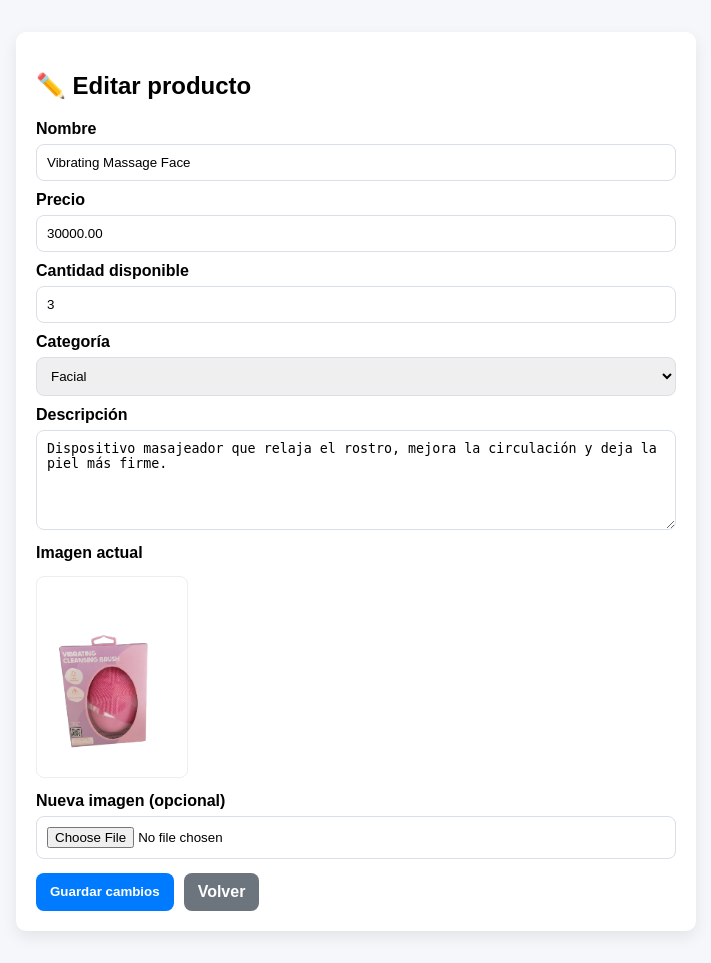
After one commit to juanestradaone/tienda-belleza, a PHP site: page /tienda-belleza/admin/editar_producto.php?id=40 in a window 1280 px wide. The commit adds this page. Shown: the whole page, without its empty margins (16-727 px from the left). Run offline with PHP 8.4, Linux system fonts and the light colour scheme; a user stored in the database is signed in; data comes from the database, SQL or seed files in the repository.

Commit message:
Agregar edición y eliminación de productos para admin

```diff
--- /dev/null
+++ b/admin/actualizar_producto.php
@@ -0,0 +1,2 @@
+<?php
+require __DIR__ . '/../app/Controllers/admin/actualizar_producto.php';
--- /dev/null
+++ b/admin/editar_producto.php
@@ -0,0 +1,2 @@
+<?php
+require __DIR__ . '/../app/Views/admin/editar_producto.php';
--- /dev/null
+++ b/admin/eliminar_producto.php
@@ -0,0 +1,2 @@
+<?php
+require __DIR__ . '/../app/Controllers/admin/eliminar_producto.php';
--- /dev/null
+++ b/app/Views/admin/editar_producto.php
@@ -0,0 +1,89 @@
+<?php
+session_start();
+if (!isset($_SESSION['usuario']) || (($_SESSION['rol'] ?? '') !== 'admin')) {
+    header('Location: ../index.php');
+    exit;
+}
+
+require __DIR__ . '/../../Config/conexion.php';
+
+$id = isset($_GET['id']) ? (int) $_GET['id'] : 0;
+if ($id <= 0) {
+    die('ID de producto inválido.');
+}
+
+$stmt = $conn->prepare('SELECT * FROM productos WHERE id_producto = ? LIMIT 1');
+$stmt->bind_param('i', $id);
+$stmt->execute();
+$result = $stmt->get_result();
+$producto = $result->fetch_assoc();
+
+if (!$producto) {
+    die('Producto no encontrado.');
+}
+?>
+<!DOCTYPE html>
+<html lang="es">
+<head>
+    <meta charset="UTF-8">
+    <meta name="viewport" content="width=device-width, initial-scale=1.0">
+    <title>Editar producto</title>
+    <style>
+        body { font-family: Arial, sans-serif; background:#f5f7fa; padding: 24px; }
+        .card { max-width: 640px; background:#fff; padding:20px; border-radius:10px; box-shadow:0 6px 16px rgba(0,0,0,.08); }
+        label { display:block; margin: 10px 0 6px; font-weight:600; }
+        input, select, textarea { width:100%; padding:10px; border:1px solid #d9dfe8; border-radius:8px; box-sizing:border-box; }
+        textarea { min-height: 100px; }
+        .actions { margin-top:14px; display:flex; gap:10px; }
+        button, a.btn { border:none; border-radius:8px; padding:10px 14px; cursor:pointer; text-decoration:none; font-weight:600; }
+        button { background:#007bff; color:#fff; }
+        .btn { background:#6c757d; color:#fff; }
+        img { max-width: 150px; border-radius:8px; margin-top:8px; background:#fff; border:1px solid #eee; }
+    </style>
+</head>
+<body>
+<div class="card">
+    <h2>✏️ Editar producto</h2>
+    <form action="actualizar_producto.php" method="POST" enctype="multipart/form-data">
+        <input type="hidden" name="id_producto" value="<?= (int)$producto['id_producto'] ?>">
+
+        <label>Nombre</label>
+        <input type="text" name="nombre" required value="<?= htmlspecialchars($producto['nombre_producto']) ?>">
+
+        <label>Precio</label>
+        <input type="number" step="0.01" name="precio" required value="<?= htmlspecialchars($producto['precio_producto']) ?>">
+
+        <label>Cantidad disponible</label>
+        <input type="number" name="cantidad" required value="<?= htmlspecialchars($producto['cantidad_disponible']) ?>">
+
+        <label>Categoría</label>
+        <select name="categoria" required>
+            <?php
+            $categorias = ['Maquillaje', 'Cabello', 'Facial', 'Corporal', 'Uñas', 'Ofertas'];
+            foreach ($categorias as $cat):
+            ?>
+                <option value="<?= $cat ?>" <?= ($producto['categoria_producto'] === $cat ? 'selected' : '') ?>><?= $cat ?></option>
+            <?php endforeach; ?>
+        </select>
+
+        <label>Descripción</label>
+        <textarea name="descripcion"><?= htmlspecialchars($producto['descripcion']) ?></textarea>
+
+        <label>Imagen actual</label>
+        <?php if (!empty($producto['imagen'])): ?>
+            <img src="../../uploads/<?= htmlspecialchars($producto['imagen']) ?>" alt="Imagen actual">
+        <?php else: ?>
+            <p>Sin imagen</p>
+        <?php endif; ?>
+
+        <label>Nueva imagen (opcional)</label>
+        <input type="file" name="imagen" accept="image/*">
+
+        <div class="actions">
+            <button type="submit">Guardar cambios</button>
+            <a class="btn" href="../tienda.php">Volver</a>
+        </div>
+    </form>
+</div>
+</body>
+</html>
```
Also changed, not shown: app/Controllers/admin/actualizar_producto.php (added, +65 -0 lines), app/Controllers/admin/eliminar_producto.php (added, +28 -0 lines), app/Views/tienda.php (+47 -0 lines).
